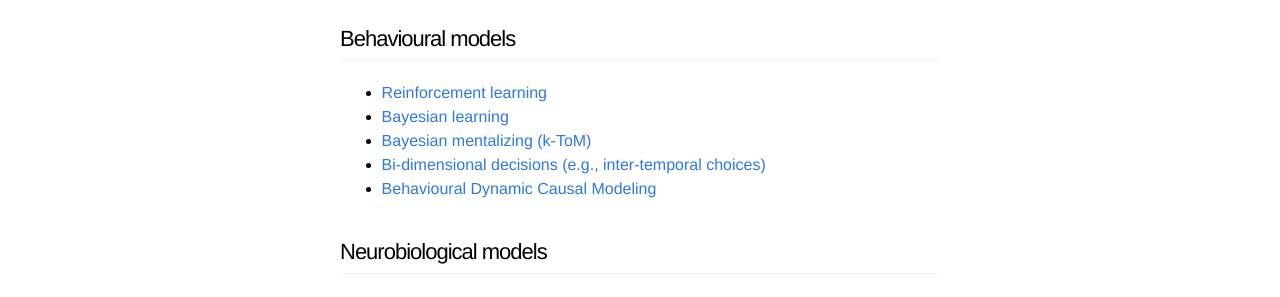
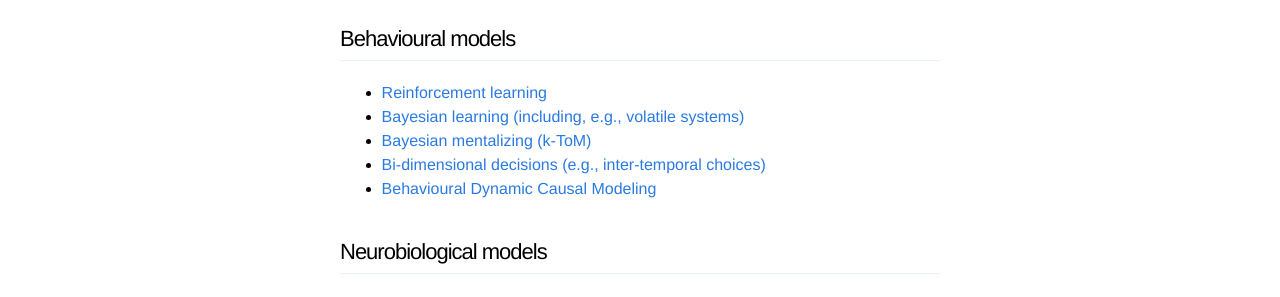
Before and after one commit to MBB-team/VBA-toolbox, a Jekyll site: the page built from _wiki/Home.md, in a window 1280 px wide. Shown: the part 1292-1589 px from the top of the page. Built offline with Jekyll 4.4.1, drawn with Linux system fonts in a browser that asks for light colours; nearby versions of some CDN libraries.

Commit message:
Update Home.md

```diff
--- a/_wiki/Home.md
+++ b/_wiki/Home.md
@@ -41,7 +41,7 @@ title: "home"
 ### Behavioural models
 
 - [Reinforcement learning](Reinforcement-learning)
-- [Bayesian learning](bayesian-learning)
+- [Bayesian learning (including, e.g., volatile systems)](bayesian-learning)
 - [Bayesian mentalizing (k-ToM)](ktom)
 - [Bi-dimensional decisions (e.g., inter-temporal choices)](intertemporal-choice)
 - [Behavioural Dynamic Causal Modeling](behavioural-DCM)
```
